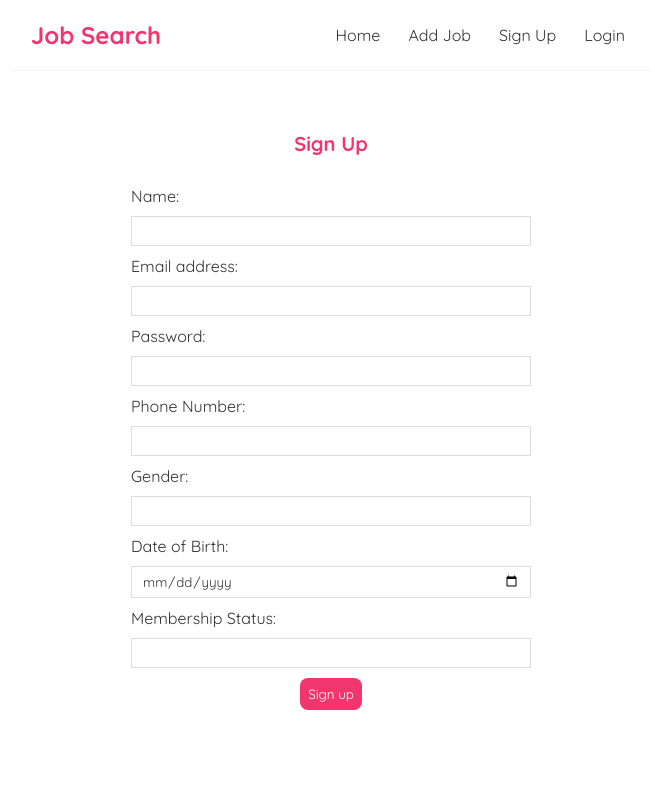
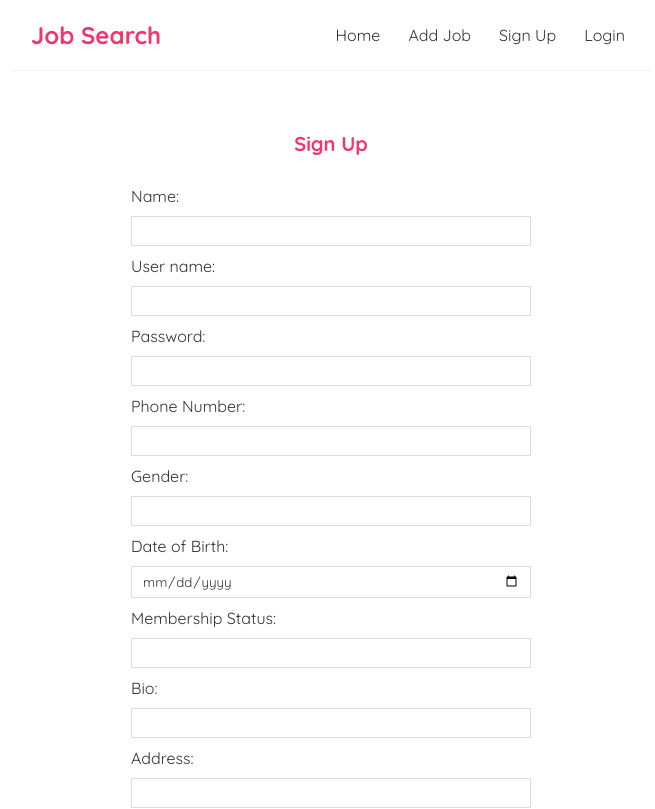
Before and after one commit to faripanah/group6-cm3, a React (Vite) app in the folder frontend/: page /signup in a window 1280 px wide. Shown: the top 809 px of the page, without its empty margins (309-964 px from the left). Built offline with nearby package versions, Linux system fonts and the light colour scheme.

Commit message:
frontend

```diff
--- a/frontend/src/components/JobListing.jsx
+++ b/frontend/src/components/JobListing.jsx
@@ -10,8 +10,8 @@ const JobListing = ({ job }) => {
       <p>Location: {job.location}</p>
       <p>Salary: {job.salary}</p>
       <p>Number of employee: {job.size}</p>
-      <Link to={`/jobs/${job.id}`}  className="btn">View Job</Link>
-      <Link to={`/edit-job/${job.id}`} className="btn">Edit Job</Link>
+      <Link to={`/jobs/${job._id}`}  className="btn">View Job</Link>
+      <Link to={`/edit-job/${job._id}`} className="btn">Edit Job</Link>
     </div>
   );
 };
--- a/frontend/src/components/JobListings.jsx
+++ b/frontend/src/components/JobListings.jsx
@@ -5,7 +5,7 @@ const JobListings = ({ jobs }) => {
   return (
     <div className="job-list">
       {jobs.map((job) => (
-        <JobListing key={job.id} job={job} />
+        <JobListing key={job._id} job={job} />
       ))}
     </div>
   );
--- a/frontend/src/pages/EditJobPage.jsx
+++ b/frontend/src/pages/EditJobPage.jsx
@@ -235,7 +235,7 @@ const EditJobPage = () => {
           onChange={(e) => setApplicationDeadline(e.target.value)}
         />
 
-        <label>Requirements:</label>
+        <label>Requirements :</label>
         <input
           type="text"
           value={requirements}
--- a/frontend/src/pages/JobPage.jsx
+++ b/frontend/src/pages/JobPage.jsx
@@ -62,9 +62,17 @@ const JobPage = () => {
           <h2>{job.title}</h2>
           <p>Type: {job.type}</p>
           <p>Description: {job.description}</p>
-          <p>Company: {job.company.name}</p>
+          <p>CompanyName: {job.company.name}</p>
           <p>Email: {job.company.contactEmail}</p>
           <p>Phone: {job.company.contactPhone}</p>
+          <p>Website: {job.company.website}</p>
+          <p>Numberof employee: {job.size}</p>
+          <p>Location: {job.location}</p>
+          <p>Salary: {job.salary}</p>
+          <p>Experience Level: {job.experienceLevel}</p>
+          <p>Posted Date: {new Date(job.postedDate).toLocaleDateString()}</p>
+          <p>Status: {job.status}</p>
+          <p>ApplicationDeadline: {job.applicationDeadline}</p>
           <button onClick={() => onDeleteClick(job._id)}  className="btn">delete</button>
         </>
       )}
--- a/frontend/src/pages/LogIn.jsx
+++ b/frontend/src/pages/LogIn.jsx
@@ -4,14 +4,14 @@ import { useNavigate } from "react-router-dom";
 
 const Login = () => {
   const navigate = useNavigate();
-  const email = useField("email");
+  const username = useField("username");
   const password = useField("password");
 
   const { login, error } = useLogin("/api/users/login");
 
   const handleFormSubmit = async (e) => {
     e.preventDefault();
-    await login({ email: email.value, password: password.value });
+    await login({ username: username.value, password: password.value });
     if (!error) {
       console.log("success");
       navigate("/");
@@ -23,8 +23,8 @@ const Login = () => {
     <div className="create">
       <h2>Login</h2>
       <form onSubmit={handleFormSubmit}>
-      <label>Email address:</label>
-        <input {...email} />
+      <label>Username:</label>
+        <input {...username} />
         <label>Password:</label>
         <input {...password} />
         <button>Sign up</button>
--- a/frontend/src/pages/Signup.jsx
+++ b/frontend/src/pages/Signup.jsx
@@ -3,27 +3,34 @@ import useSignup from "../hooks/useSignup";
 import { useNavigate } from "react-router-dom";
 
 const Signup = () => {
-  const navigate = useNavigate();
   const name = useField("text");
-  const email = useField("email");
-  const password = useField("password");
+  const username = useField("text");
+  const password = useField("text");
   const phoneNumber = useField("text");
   const gender = useField("text");
   const dateOfBirth = useField("date");
   const membershipStatus = useField("text");
+  const bio = useField("text");
+  const address = useField("text");
+  const profilePicture = useField("text");
 
   const { signup, error } = useSignup("/api/users/signup");
+  const navigate = useNavigate();
 
   const handleFormSubmit = async (e) => {
     e.preventDefault();
     await signup({
-      email: email.value,
+      name: name.value,
+      username: username.value,
       password: password.value,
-      name: name.value,
       phone_number: phoneNumber.value,
       gender: gender.value,
       date_of_birth: dateOfBirth.value,
       membership_status: membershipStatus.value,
+      bio: bio.value,
+      address: address.value,
+      profile_picture: profilePicture.value,
+
     });
     if (!error) {
       console.log("success");
@@ -37,8 +44,8 @@ const Signup = () => {
       <form onSubmit={handleFormSubmit}>
         <label>Name:</label>
         <input {...name} />
-        <label>Email address:</label>
-        <input {...email} />
+        <label>User name:</label>
+        <input {...username} />
         <label>Password:</label>
         <input {...password} />
         <label>Phone Number:</label>
@@ -49,6 +56,12 @@ const Signup = () => {
         <input {...dateOfBirth} />
         <label>Membership Status:</label>
         <input {...membershipStatus} />
+        <label>Bio:</label>
+        <input {...bio} />
+        <label>Address:</label>
+        <input {...address} />
+        <label>Profile Picture:</label>
+        <input {...profilePicture} />
         <button>Sign up</button>
       </form>
     </div>
```
